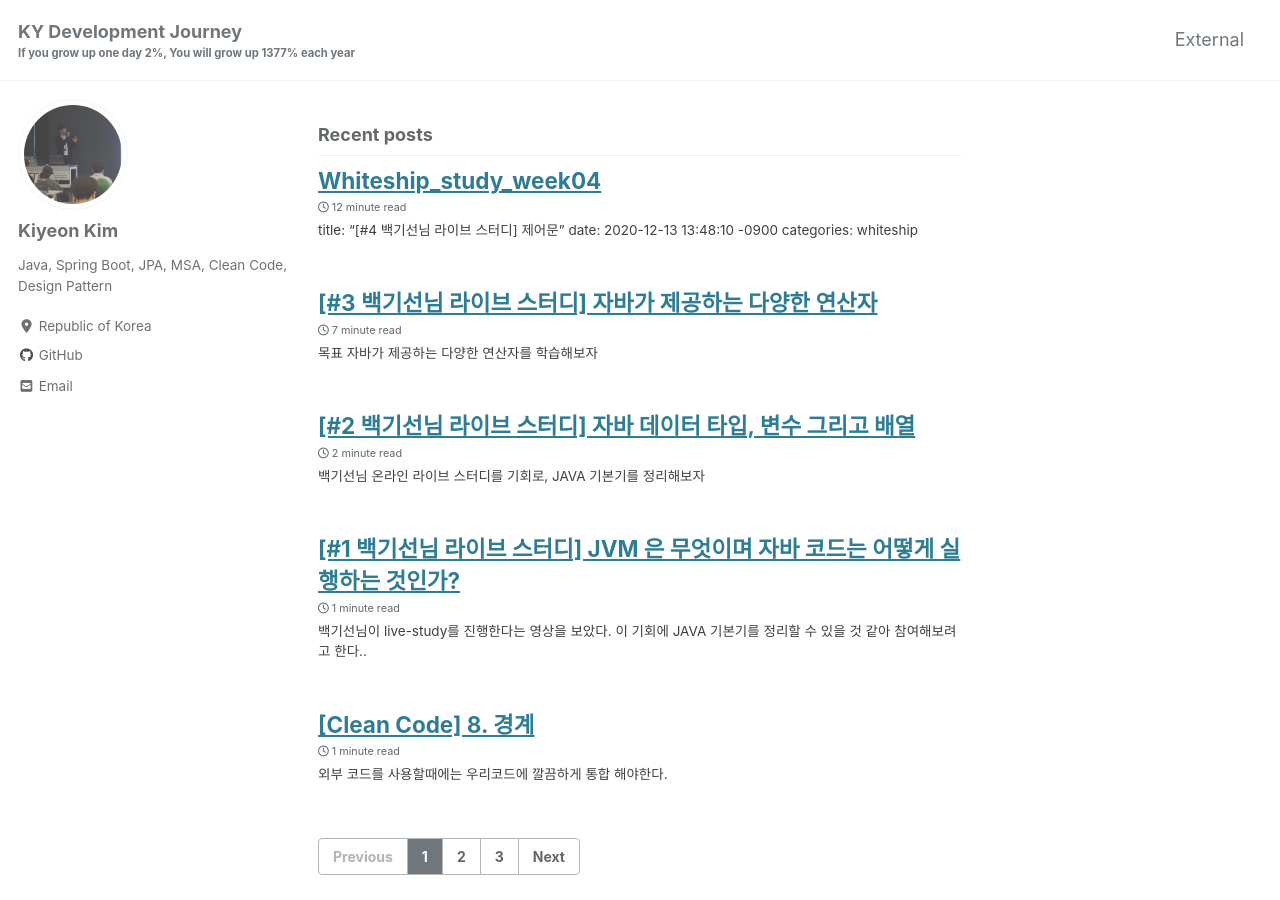
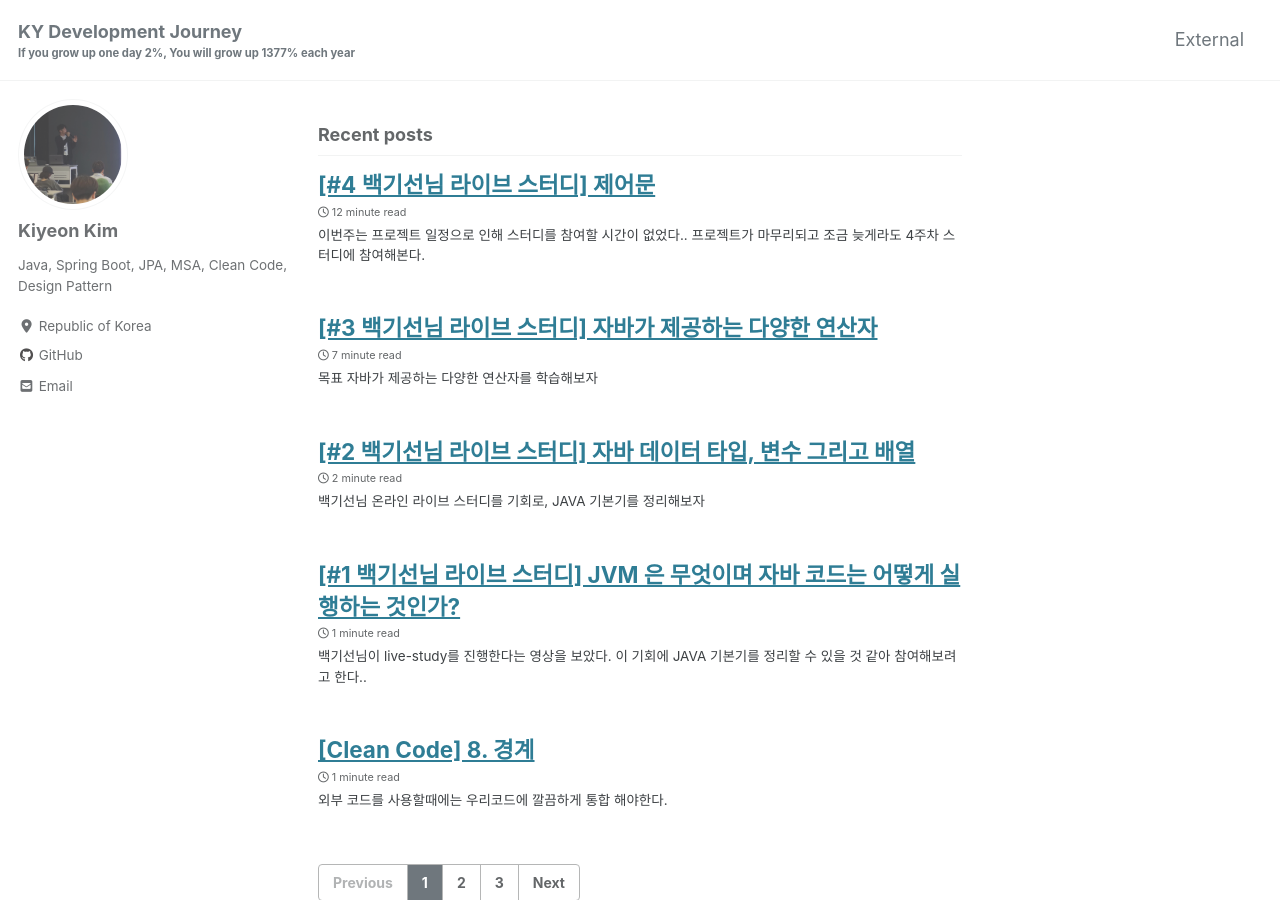
Before and after one commit to giyeon95/giyeon95.github.io, a Jekyll site: the page built from index.html, in a window 1280 px wide and 900 px high. Built offline with Jekyll 4.4.1, drawn with Linux system fonts in a browser that asks for light colours; cached includes are drawn as plain includes; nearby versions of some CDN libraries; the list of posts is cut into pages by our own code.

Commit message:
update week04 contents

```diff
--- a/_posts/2020-12-13-whiteship_study_week04.md
+++ b/_posts/2020-12-13-whiteship_study_week04.md
@@ -1,6 +1,10 @@
+---
 title: "[#4 백기선님 라이브 스터디] 제어문"
-date: 2020-12-13 13:48:10 -0900
+date: 2020-12-25 23:57:10 -0900
 categories: whiteship
+---
+
+
 
 이번주는 프로젝트 일정으로 인해 스터디를 참여할 시간이 없었다..
 프로젝트가 마무리되고 조금 늦게라도 4주차 스터디에 참여해본다.
@@ -180,21 +184,9 @@ do-while 실행입니다.
 
 
 
-
-
--------------
-
-
-
-
-
 ## 과제 1. live-study 대시 보드를 만드는 코드를 작성하세요.
 
-
-
-## 1. GitHub API 발급하기
-
-
+### 1. GitHub API 발급하기
 
 #### 1.1 github API를 사용하기 위해 필요한 token key 사전 발급
 
```
